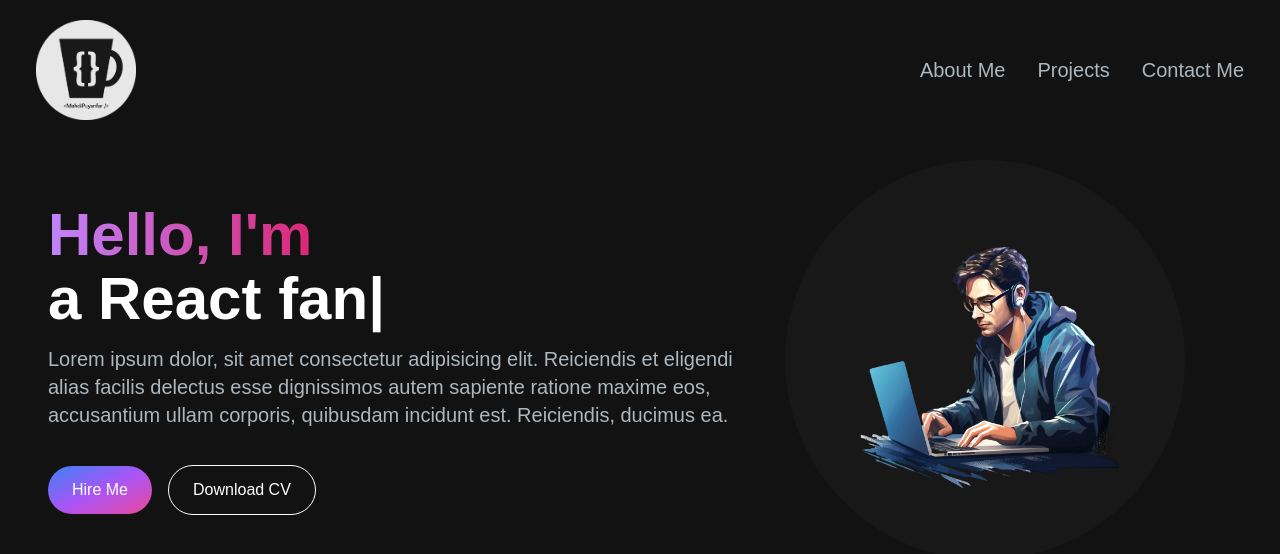
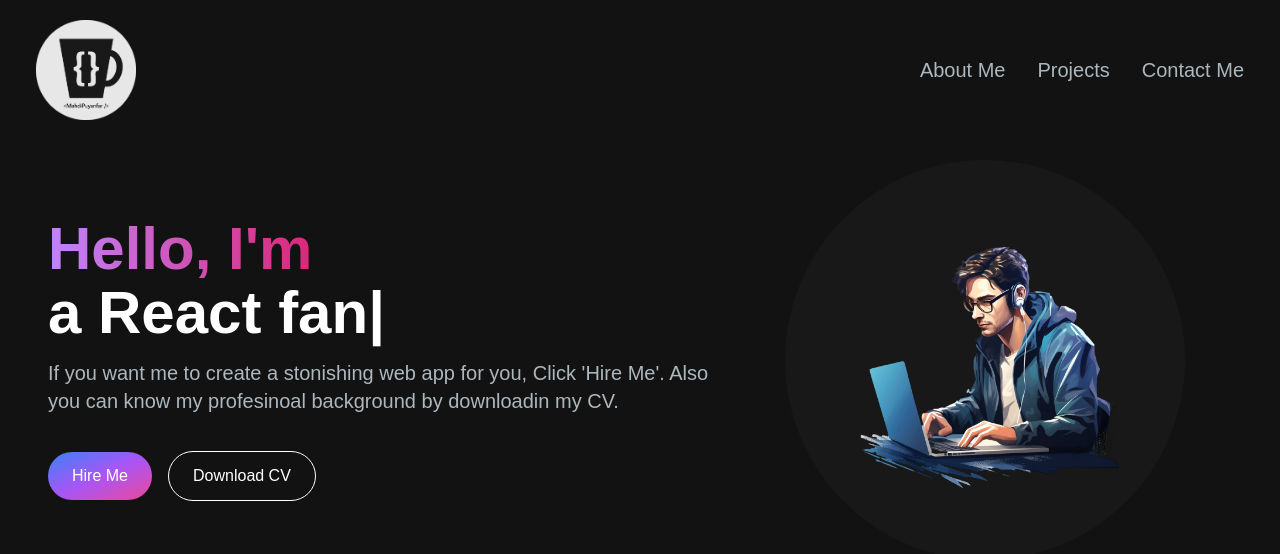
Before and after one commit to MMPuyanfar/portfolio-website, a Next.js app: page / in a window 1280 px wide. Shown: the top 554 px of the page. Built offline with nearby package versions, Linux system fonts and the light colour scheme.

Commit message:
lorem text replaced

```diff
--- a/app/components/HeroSection.tsx
+++ b/app/components/HeroSection.tsx
@@ -10,15 +10,14 @@
           <h1 className="text-white mb-4 text-4xl sm:text-5xl lg:text-6xl font-bold">
             <span className="text-transparent bg-clip-text bg-gradient-to-r from-purple-400  to-pink-600">
               Hello, I'm{" "}
-            </span><br />
+            </span>
+            <br />
             <TypingAnimation />
           </h1>
           <p className="text-[#ADB7BE] mb-6 text-base sm:text-lg lg:text-xl">
-            Lorem ipsum dolor, sit amet consectetur
-            adipisicing elit. Reiciendis et eligendi alias
-            facilis delectus esse dignissimos autem sapiente
-            ratione maxime eos, accusantium ullam corporis,
-            quibusdam incidunt est. Reiciendis, ducimus ea.
+            If you want me to create a stonishing web app
+            for you, Click 'Hire Me'. Also you can know my
+            profesinoal background by downloadin my CV.
           </p>
           <div className="text-red-800">
             <button className="px-6 py-3 w-full sm:w-fit rounded-full mr-4 bg-gradient-to-br from-blue-500 via-purple-500 to-pink-500 transition-all duration-1000 hover:bg-gradient-to-tl  text-white">
```
